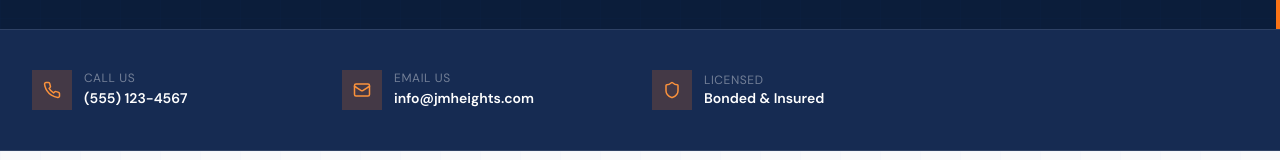
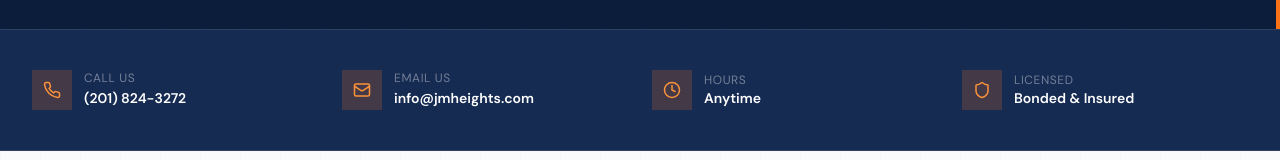
Before and after one commit to RyanSy/jmheights, a Next.js app: page /contact in a window 1280 px wide. Shown: the part 422-582 px from the top of the page. Built offline with nearby package versions, Linux system fonts and the light colour scheme; no server answers; a web font is replaced by a local one.

Commit message:
Update contact information and comment out gallery link in AboutSection

```diff
--- a/app/contact/page.tsx
+++ b/app/contact/page.tsx
@@ -41,9 +41,9 @@ export default function ContactPage() {
         <div className="container-custom">
           <div className="grid grid-cols-2 md:grid-cols-4 gap-6">
             {[
-              { icon: Phone, title: "Call Us", sub: "(555) 123-4567", href: "tel:+15551234567" },
+              { icon: Phone, title: "Call Us", sub: "(201) 824-3272", href: "tel:+12018243272" },
               { icon: Mail, title: "Email Us", sub: "info@jmheights.com", href: "mailto:info@jmheights.com" },
-              // { icon: Clock, title: "Hours", sub: "Mon–Sat 7AM–6PM", href: null },
+              { icon: Clock, title: "Hours", sub: "Anytime", href: null },
               { icon: Shield, title: "Licensed", sub: "Bonded & Insured", href: null },
             ].map(({ icon: Icon, title, sub, href }) => (
               <div key={title} className="flex items-center gap-3">
--- a/components/sections/AboutSection.tsx
+++ b/components/sections/AboutSection.tsx
@@ -86,11 +86,11 @@ export default function AboutSection() {
                 Call (201) 824-3272
                 <ArrowRight size={15} className="group-hover:translate-x-1 transition-transform" />
               </a>
-              <Link href="/gallery"
+              {/* <Link href="/gallery"
                 className="inline-flex items-center gap-2 px-8 py-4 border-2 border-[#0B1D3A] text-[#0B1D3A] font-bold tracking-wider uppercase text-sm hover:bg-[#0B1D3A] hover:text-white transition-all duration-200"
                 style={{ fontFamily: "var(--font-barlow), 'Barlow Condensed'", fontWeight: 700 }}>
                 See Our Work
-              </Link>
+              </Link> */}
             </div>
           </div>
         </div>
```
